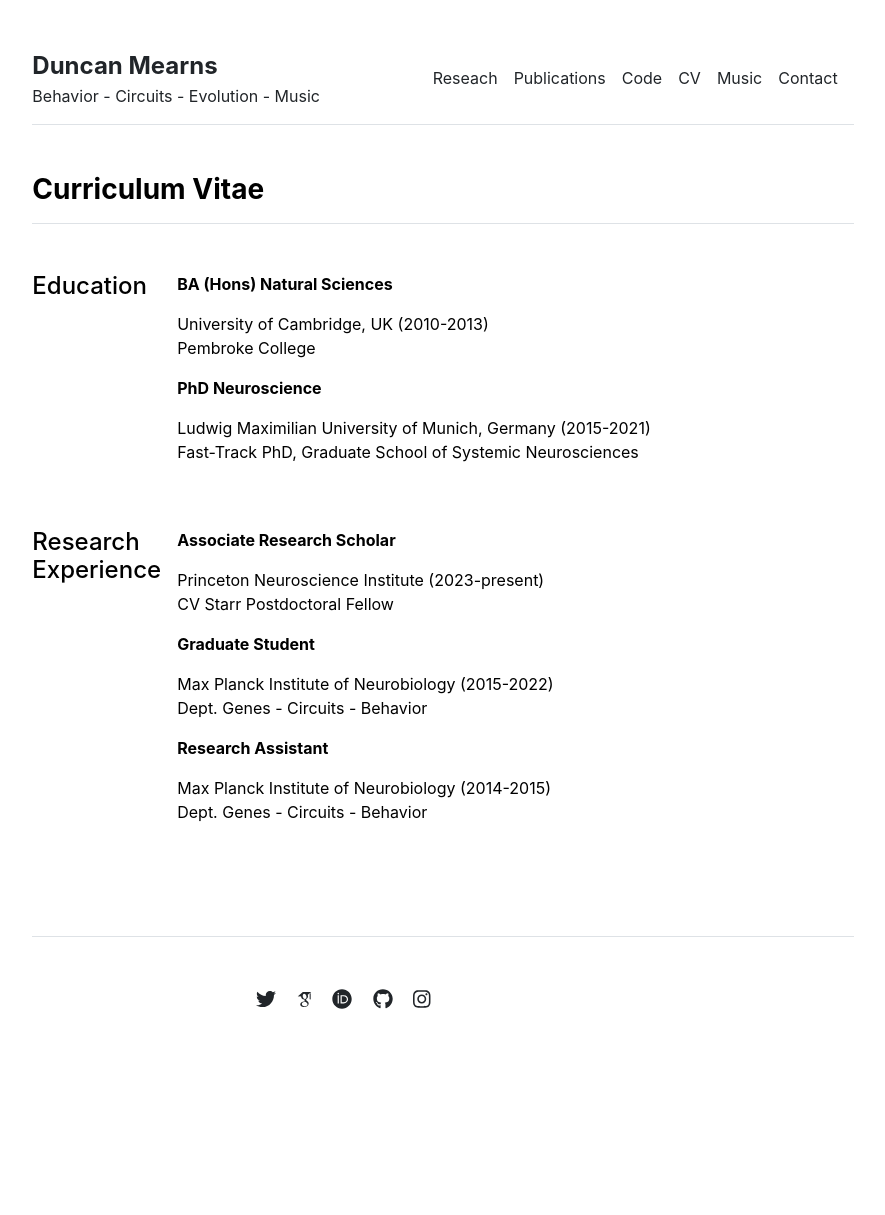
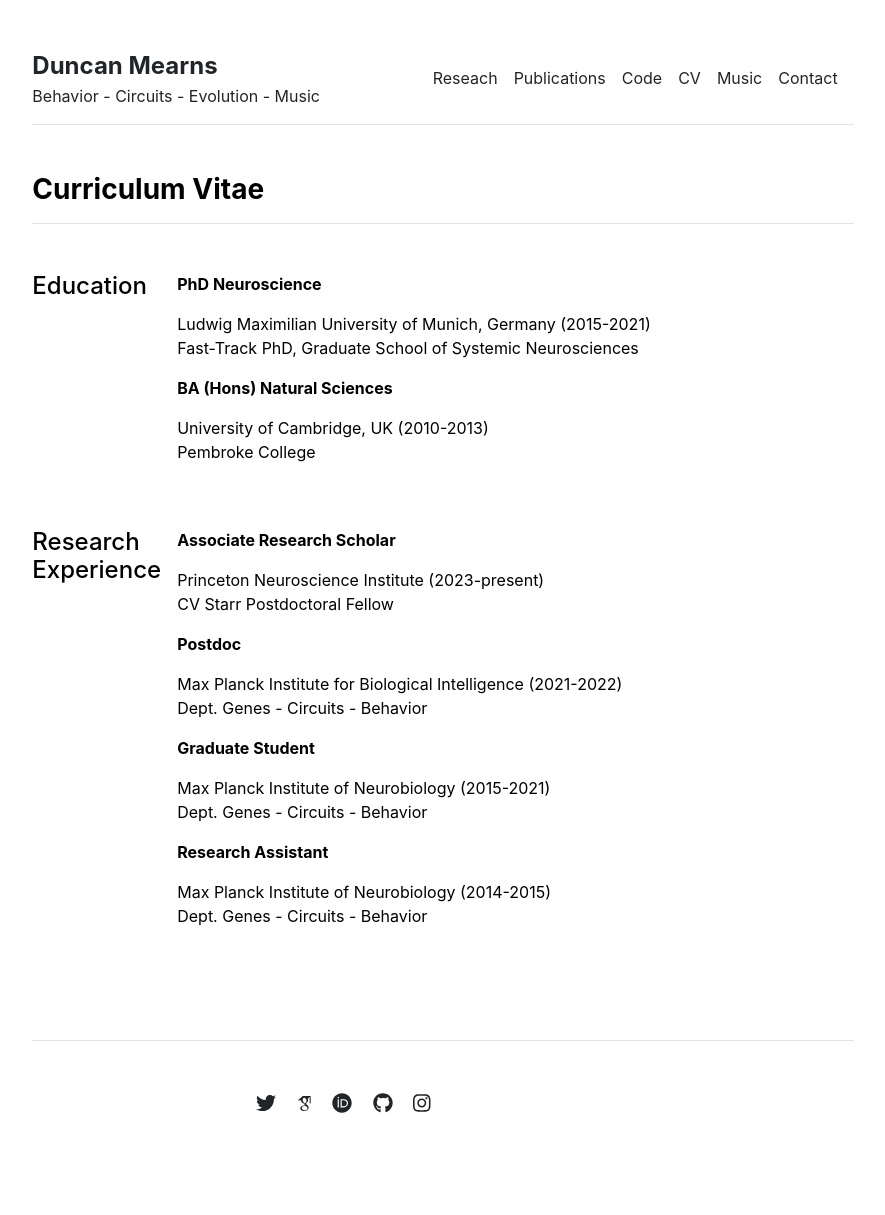
Before and after one commit to DuncanMearns/DuncanMearns.github.io, a Jekyll site: the page built from _pages/cv.md, in a window 1280 px wide. Shown: the whole page, without its empty margins (197-1082 px from the left). Built offline with Jekyll 4.4.1, drawn with Linux system fonts in a browser that asks for light colours; some web fonts are replaced; before the commit the page ends 1111 px from its top, so only the background shows below that.

Commit message:
Update cv

```diff
--- a/_data/cv/research-experience.yml
+++ b/_data/cv/research-experience.yml
@@ -2,8 +2,12 @@
   description: Princeton Neuroscience Institute (2023-present)
   additional: CV Starr Postdoctoral Fellow
 
+- title: Postdoc
+  description: Max Planck Institute for Biological Intelligence (2021-2022)
+  additional: Dept. Genes - Circuits - Behavior
+
 - title: Graduate Student
-  description: Max Planck Institute of Neurobiology (2015-2022)
+  description: Max Planck Institute of Neurobiology (2015-2021)
   additional: Dept. Genes - Circuits - Behavior
 
 - title: Research Assistant
```
Also changed, not shown: _data/cv/education.yml (+4 -4 lines).
